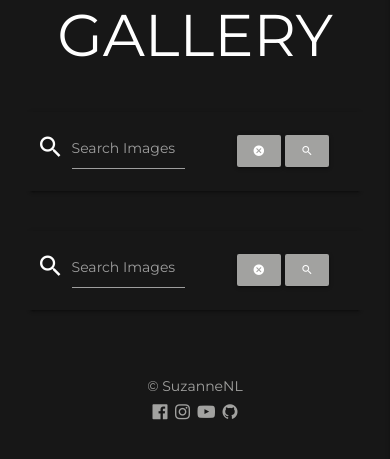
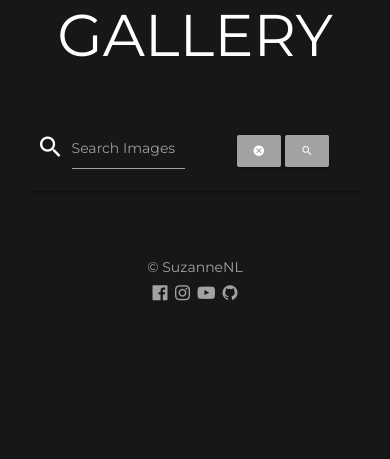
Before and after one commit to SuzanneNL/star-trail-photography, a Flask app: page /search in a window 390 px wide. Shown: the part 365-824 px from the top of the page. Run offline with Flask 2, Linux system fonts and the light colour scheme; data that the repository does not hold is empty; some libraries are stand-ins or nearby versions.

Commit message:
Delete second mobile search bar

```diff
--- a/templates/gallery.html
+++ b/templates/gallery.html
@@ -84,29 +84,6 @@
 {% endfor %}
 <!----------------------------------------END MOBILE GALLERY---------------------------------------->
 <!----------------------------------------DESKTOP SEARCH BAR---------------------------------------->
-<div class="container mobile-search">
-    <div class="row">
-        <div class="col s12 m8 offset-m2">
-            <div class="card-panel">
-                <form action="{{ url_for('search') }}" method="post" >
-                    <div class="row valign-wrapper center-align">
-                        <div class="input-field col s12 m8">
-                            <i class="material-icons prefix" id="icon-search">search</i>
-                            <input type="text" name="query" id="query" minlength="3" class="validate" required>
-                            <label for="query">Search Images</label>
-                        </div>
-                        <div class="col s12 m4">
-                            <a href="{{ url_for('get_images') }}" class="btn-small" id="reset"><i class="material-icons prefix icon-reset">cancel</i></a>
-                            <button type="submit" class="btn-small" id="search"><i class="material-icons prefix icon-search">search</i></button>
-                        </div>
-                    </div>
-                </form>
-            </div>
-        </div>
-    </div>
-</div>
-<!----------------------------------------END DESKTOP SEARCH BAR---------------------------------------->
-<!----------------------------------------DESKTOP GALLERY---------------------------------------->
 <div class="container desktop-search">
     <div class="row">
         <div class="col s12 m8 offset-m2">
@@ -128,6 +105,8 @@
         </div>
     </div>
 </div>
+<!----------------------------------------END DESKTOP SEARCH BAR---------------------------------------->
+<!----------------------------------------DESKTOP GALLERY---------------------------------------->
 {% for image in images %}
 {% if loop.index % 2 != 0 %}
 <div class="container desktop-gallery">
```
